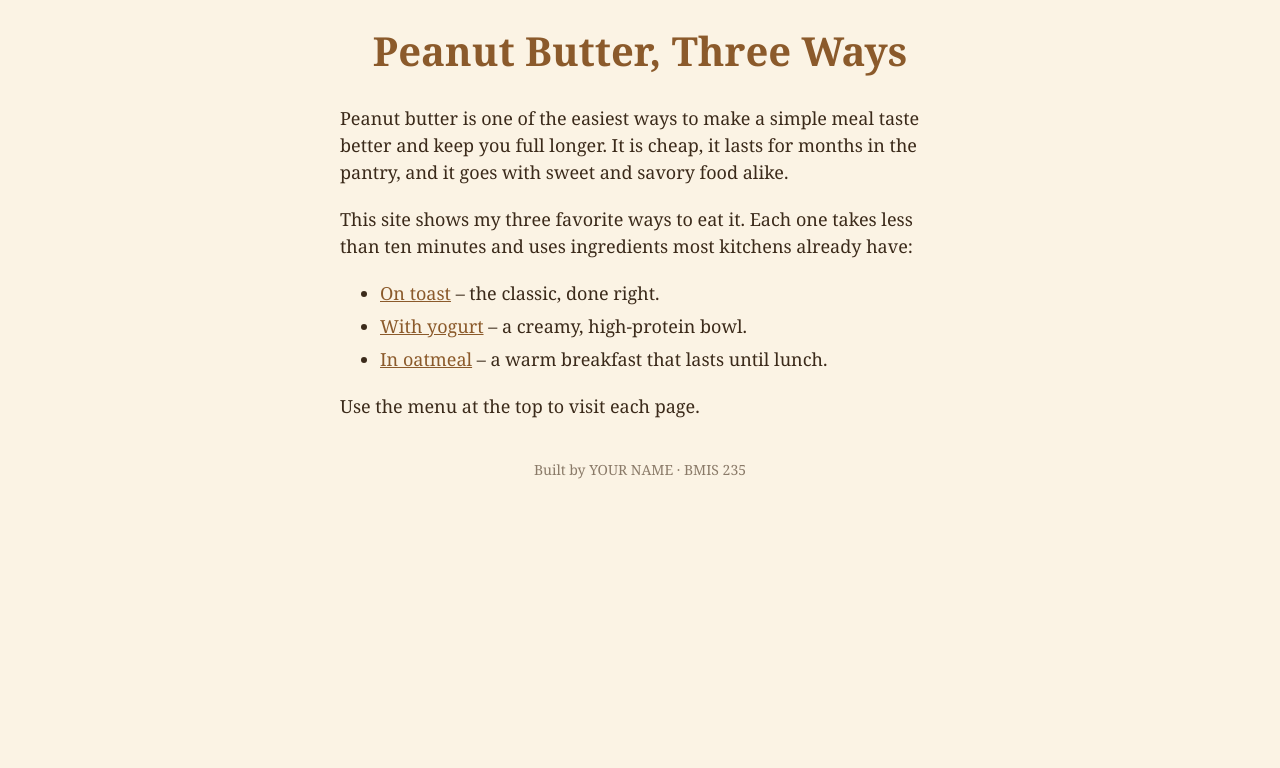
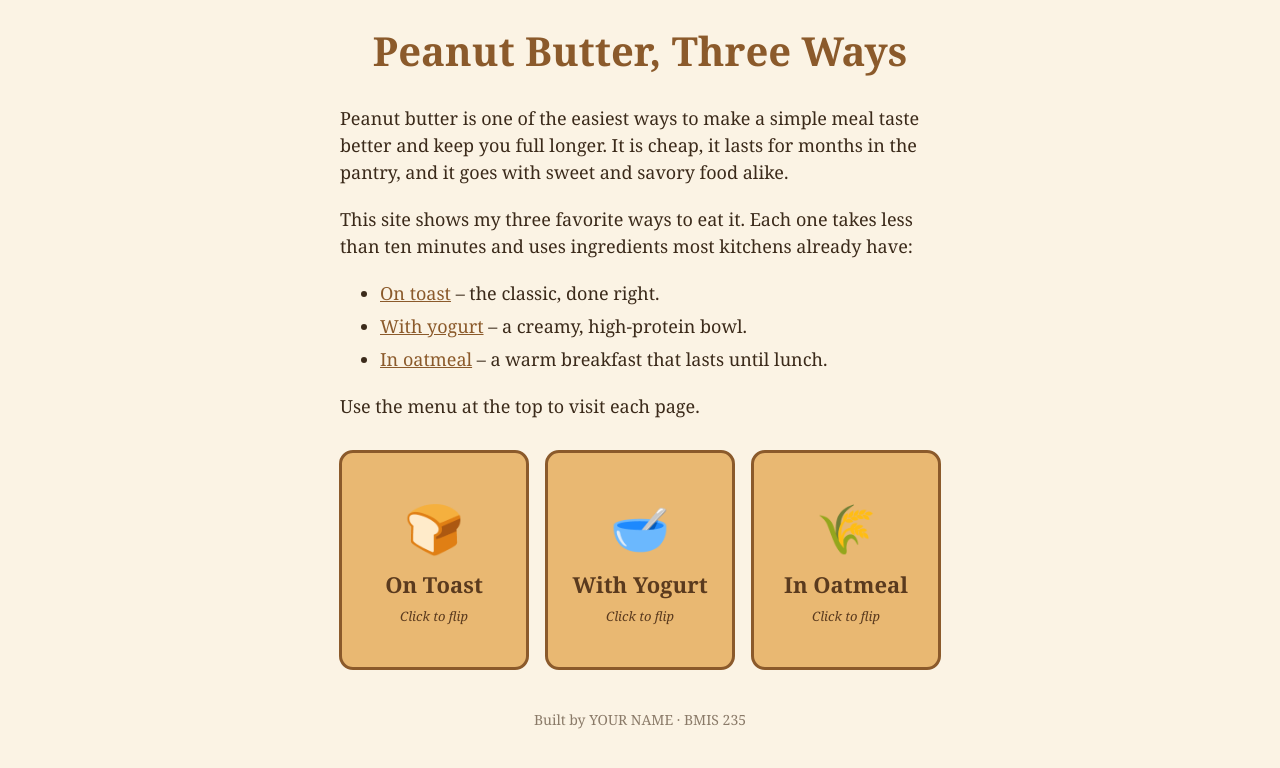
Before and after one commit to nickdelevaux/bmis235-html-3, a plain HTML site: page index.html in a window 1280 px wide. Shown: the part 90-858 px from the top of the page. Before the commit the page ends 800 px from the top, so only its background shows below. Drawn offline with Linux system fonts and the light colour scheme.

Commit message:
Add interactive graphic
Co-Authored-By: Claude Opus 5.5 <noreply@anthropic.com>
Claude-Session: https://claude.ai/code/session_012uNBWESv9ZD6tZu3w8Jyj7

```diff
--- a/index.html
+++ b/index.html
@@ -40,7 +40,126 @@
      This box is empty on purpose. In Part 7 you paste an interactive
      graphic BETWEEN the opening <div> and the closing </div> below.
      ===================================================================== -->
-<div class="showcase"></div>
+<div class="showcase">
+<!-- HTML: three cards, one per way to serve peanut butter. Click a card to flip it and see a tip on the back. -->
+<div class="pb-cards">
+    <button class="pb-card" type="button" aria-pressed="false">
+        <span class="pb-inner">
+            <span class="pb-front"><span class="pb-emoji">🍞</span><span class="pb-title">On Toast</span><span class="pb-hint">Click to flip</span></span>
+            <span class="pb-back"><span class="pb-title">Toast tip</span>Spread it while the toast is hot so it melts. Top with banana and cinnamon.</span>
+        </span>
+    </button>
+    <button class="pb-card" type="button" aria-pressed="false">
+        <span class="pb-inner">
+            <span class="pb-front"><span class="pb-emoji">🥣</span><span class="pb-title">With Yogurt</span><span class="pb-hint">Click to flip</span></span>
+            <span class="pb-back"><span class="pb-title">Yogurt tip</span>Swirl, don't stir, so you get ribbons of peanut butter. Add granola for crunch.</span>
+        </span>
+    </button>
+    <button class="pb-card" type="button" aria-pressed="false">
+        <span class="pb-inner">
+            <span class="pb-front"><span class="pb-emoji">🌾</span><span class="pb-title">In Oatmeal</span><span class="pb-hint">Click to flip</span></span>
+            <span class="pb-back"><span class="pb-title">Oatmeal tip</span>Stir it in after the oats come off the heat. It melts in and keeps you full till lunch.</span>
+        </span>
+    </button>
+</div>
+
+<!-- CSS: brand colors and fonts, the card layout, and the flip animation. Every rule starts with .showcase so it only styles this box. -->
+<style>
+    .showcase .pb-cards {
+        display: flex;
+        flex-wrap: wrap;
+        justify-content: center;
+        gap: 16px;
+        max-width: 640px;
+        margin: 30px auto;
+        font-family: Georgia, "Times New Roman", serif;
+    }
+    .showcase .pb-card {
+        width: 190px;
+        height: 220px;
+        padding: 0;
+        border: none;
+        background: none;
+        cursor: pointer;
+        perspective: 800px;
+        font: inherit;
+    }
+    .showcase .pb-inner {
+        position: relative;
+        display: block;
+        width: 100%;
+        height: 100%;
+        transition: transform 0.6s;
+        transform-style: preserve-3d;
+    }
+    .showcase .pb-card.is-flipped .pb-inner {
+        transform: rotateY(180deg);
+    }
+    .showcase .pb-front,
+    .showcase .pb-back {
+        position: absolute;
+        inset: 0;
+        display: flex;
+        flex-direction: column;
+        align-items: center;
+        justify-content: center;
+        gap: 8px;
+        padding: 16px;
+        box-sizing: border-box;
+        border-radius: 14px;
+        border: 3px solid #8b5a2b;
+        backface-visibility: hidden;
+        -webkit-backface-visibility: hidden;
+        font-size: 16px;
+        line-height: 1.4;
+    }
+    .showcase .pb-front {
+        background-color: #e9b872;
+        color: #5a3a1e;
+    }
+    .showcase .pb-back {
+        background-color: #8b5a2b;
+        color: #fbf3e4;
+        transform: rotateY(180deg);
+    }
+    .showcase .pb-emoji {
+        font-size: 48px;
+    }
+    .showcase .pb-title {
+        font-size: 22px;
+        font-weight: bold;
+    }
+    .showcase .pb-hint {
+        font-size: 13px;
+        font-style: italic;
+    }
+    .showcase .pb-card:focus-visible {
+        outline: 3px solid #5a3a1e;
+        outline-offset: 4px;
+        border-radius: 14px;
+    }
+    @media (max-width: 420px) {
+        .showcase .pb-card {
+            width: 100%;
+            max-width: 300px;
+            height: 140px;
+        }
+        .showcase .pb-emoji {
+            font-size: 32px;
+        }
+    }
+</style>
+
+<!-- JavaScript: when a card is clicked, flip it over (or flip it back). -->
+<script>
+    document.querySelectorAll(".showcase .pb-card").forEach(function (card) {
+        card.addEventListener("click", function () {
+            var flipped = card.classList.toggle("is-flipped");
+            card.setAttribute("aria-pressed", flipped);
+        });
+    });
+</script>
+</div>
 
 <!-- Footer: fill in your name -->
 <footer>Built by YOUR NAME &middot; BMIS 235</footer>
```
